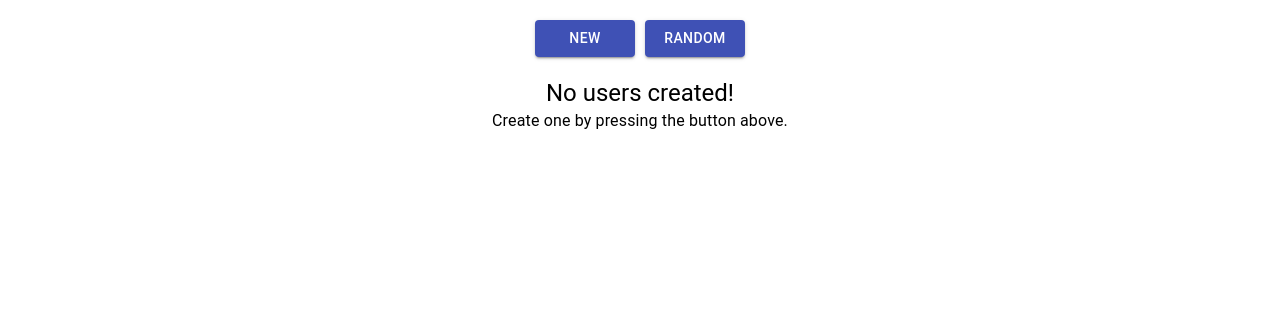
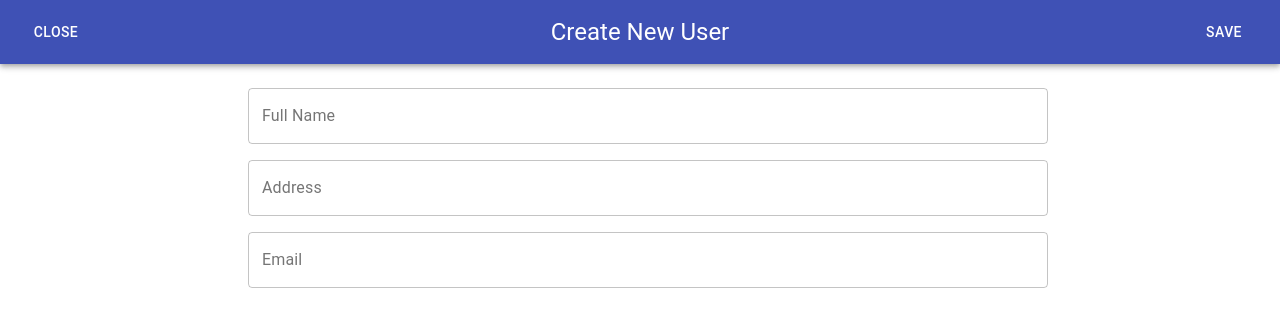
Before and after one commit to msarsha/users-react, a React (Create React App) app: page / in a window 1280 px wide. Both pictures are taken after a click on the button "NEW". Shown: the top 326 px of the page. Built offline with nearby package versions, Linux system fonts and the light colour scheme; the HTML template or start-up script is replaced by a standard one.

Commit message:
user modal with fields, refactor to store

```diff
--- a/src/App.css
+++ b/src/App.css
@@ -38,3 +38,17 @@
   flex-direction: column;
   align-items: center;
 }
+
+.modal-container {
+  padding: 30px;
+}
+
+.user-modal-form {
+  margin: 50px auto;
+  max-width: 800px;
+}
+
+.user-modal-toolbar {
+  display: flex;
+  justify-content: space-between;
+}
--- a/src/App.js
+++ b/src/App.js
@@ -3,31 +3,50 @@ import './App.css'
 import UsersGrid from "./components/UsersGrid";
 import {Button} from "@material-ui/core";
 import {connect} from "react-redux";
-import {createRandom} from "./store/actions";
+import {createRandom, openModal} from "./store/actions";
 import NoUsers from "./components/NoUsers";
+import Dialog from "@material-ui/core/Dialog";
+import ModalContainer from "./components/modals/ModalContainer";
+import {modalTypes} from "./components/modals/modalTypes";
+import {closeModal} from "./store/actionCreators";
 
 function App(props) {
 	return (
 			<React.Fragment>
 				<div className="buttons">
-					<Button variant="contained" color="primary">
+					<Button variant="contained" color="primary" onClick={props.newUserModal}>
 						New
 					</Button>
 					<Button variant="contained" color="primary" onClick={props.createRandom}>
 						Random
 					</Button>
 				</div>
-				{props.users.length ? <UsersGrid users={props.users}/> : <NoUsers/>}
+				{props.users.length ? <
+					ersGrid users={props.users}/> : <NoUsers/>}
+
+				<Dialog fullScreen={props.modal.fullscreen} open={props.modal.open} onClose={props.modal.closeModal}>
+					<ModalContainer/>
+				</Dialog>
 			</React.Fragment>
 	)
 }
 
-const mapStateToProps = (state, ownProps) => {
-	return {users: state.users};
+const mapStateToProps = (state) => {
+	return {users: state.users, modal: state.modal};
 };
 
-const mapDispatchToProps =  {
-	createRandom
+const mapDispatchToProps = dispatch => {
+	return {
+		createRandom: () => {
+			dispatch(createRandom())
+		},
+		newUserModal: () => {
+			dispatch(openModal(modalTypes.NEW_USER))
+		},
+		closeModal: () => {
+			dispatch(closeModal());
+		}
+	}
 };
 
 export default connect(mapStateToProps, mapDispatchToProps)(App);
--- /dev/null
+++ b/src/components/modals/ModalContainer.js
@@ -0,0 +1,27 @@
+import React from "react";
+import {connect} from "react-redux";
+import {modalTypesMap} from "./modalTypes";
+
+const ModalContainer = ({modal}) => {
+	const SpecificModal = modalTypesMap[modal.type];
+
+	const renderModal = () => {
+		return (
+				<div className="modal-container">
+					<SpecificModal {...modal.props}/>
+				</div>
+		);
+	};
+
+	return (
+			!!SpecificModal ?
+					renderModal() :
+					null
+	);
+};
+
+const mapStateToProps = (state, ownProps) => {
+	return {modal: state.modal};
+};
+
+export default connect(mapStateToProps)(ModalContainer);
--- /dev/null
+++ b/src/components/modals/NewEditUserModal.js
@@ -0,0 +1,79 @@
+import React, {useReducer} from "react";
+import {Button} from "@material-ui/core";
+import {closeModal} from "../../store/actionCreators";
+import {connect} from "react-redux";
+import TextField from "@material-ui/core/TextField";
+import AppBar from "@material-ui/core/AppBar";
+import Toolbar from "@material-ui/core/Toolbar";
+import Typography from "@material-ui/core/Typography";
+
+const actionTypes = {
+	INPUT_CHANGE: 'INPUT_CHANGE'
+};
+
+const userFormReducer = (state, action) => {
+	switch (action.type) {
+		case actionTypes.INPUT_CHANGE: {
+			return {
+				...state,
+				[action.name]: action.value
+			}
+		}
+		default:
+			return state;
+	}
+};
+
+const NewEditUserModal = (props) => {
+	const fields = [
+		{name: 'fullName', label: 'Full Name'},
+		{name: 'address', label: 'Address'},
+		{name: 'email', label: 'Email'}
+	];
+
+	const [state, dispatch] = useReducer(userFormReducer, props.user || {});
+
+	const handleInputChange = (name, value) => {
+		dispatch({type: actionTypes.INPUT_CHANGE, value, name})
+	};
+
+	return (
+			<React.Fragment>
+				<AppBar>
+					<Toolbar className="user-modal-toolbar">
+						<Button color="inherit" onClick={props.closeModal}>
+							CLOSE
+						</Button>
+						<Typography variant="h5">
+							Create New User
+						</Typography>
+						<Button color="inherit">
+							SAVE
+						</Button>
+					</Toolbar>
+				</AppBar>
+				<form className="user-modal-form">
+					{fields.map(f => (
+							<TextField
+									key={f.name}
+									value={state[f.name] || ''}
+									onChange={(e) => {
+										handleInputChange(f.name, e.target.value)
+									}}
+									label={f.label}
+									style={{margin: 8}}
+									fullWidth
+									margin="normal"
+									variant="outlined"
+							/>
+					))}
+				</form>
+			</React.Fragment>
+	);
+};
+
+const mapDispatchToProps = {
+	closeModal
+};
+
+export default connect(null, mapDispatchToProps)(NewEditUserModal);
--- /dev/null
+++ b/src/components/modals/modalTypes.js
@@ -0,0 +1,15 @@
+import UserModal from "./NewEditUserModal";
+
+export const modalTypes = {
+	NEW_USER: 'NEW_USER',
+	EDIT_USER: 'EDIT_USER'
+};
+
+export const modalTypesMap = {
+	[modalTypes.NEW_USER]: UserModal,
+	[modalTypes.EDIT_USER]: UserModal
+};
+
+export const isFullscreenModal = type => {
+	return type === modalTypes.EDIT_USER || type === modalTypes.NEW_USER
+};
--- a/src/store/actionCreators.js
+++ b/src/store/actionCreators.js
@@ -1,6 +1,15 @@
-import {CREATE_RANDOM_USER} from "./actionTypes";
+import * as actionTypes from "./actionTypes";
 
 export const createRandom = (user) => ({
-	type: CREATE_RANDOM_USER,
+	type: actionTypes.CREATE_RANDOM_USER,
 	payload: {user}
 });
+
+export const openModal = (type, props) => ({
+	type: actionTypes.OPEN_MODAL,
+	payload: {props, type}
+});
+
+export const closeModal = () => ({
+	type: actionTypes.CLOSE_MODAL
+});
--- a/src/store/actionTypes.js
+++ b/src/store/actionTypes.js
@@ -1 +1,4 @@
 export const CREATE_RANDOM_USER = 'CREATE_RANDOM_USER';
+
+export const OPEN_MODAL = 'OPEN_MODAL';
+export const CLOSE_MODAL = 'CLOSE_MODAL';
--- a/src/store/actions.js
+++ b/src/store/actions.js
@@ -8,7 +8,11 @@ export const createRandom = () => {
 	};
 };
 
-const userResultMapper = ({email, name,picture,login, dob, location}) => ({
+export const openModal = (type, props = null) => dispatch => {
+	dispatch(actionCreators.openModal(type, props));
+};
+
+const userResultMapper = ({email, name, picture, login, dob, location}) => ({
 	email: email,
 	fullName: `${name.first} ${name.last}`,
 	image: picture.large,
--- a/src/store/reducer.js
+++ b/src/store/reducer.js
@@ -1,16 +1,39 @@
-import {CREATE_RANDOM_USER} from "./actionTypes";
+import * as actionTypes from "./actionTypes";
+import {isFullscreenModal} from "../components/modals/modalTypes";
 
 const initialState = {
-	users: []
+	users: [],
+	modal: {
+		open: false
+	}
 };
 
 const reducer = (state = initialState, action) => {
 	switch (action.type) {
-		case CREATE_RANDOM_USER: {
+		case actionTypes.CREATE_RANDOM_USER: {
 			return {
 				...state,
 				users: [action.payload.user, ...state.users]
 			}
+		}
+		case actionTypes.OPEN_MODAL: {
+			return {
+				...state,
+				modal: {
+					open: true,
+					props: action.payload.props,
+					type: action.payload.type,
+					fullscreen: isFullscreenModal(action.payload.type)
+				}
+			}
+		}
+		case actionTypes.CLOSE_MODAL: {
+			return {
+				...state,
+				modal: {
+					open: false
+				}
+			};
 		}
 		default:
 			return state;
```
